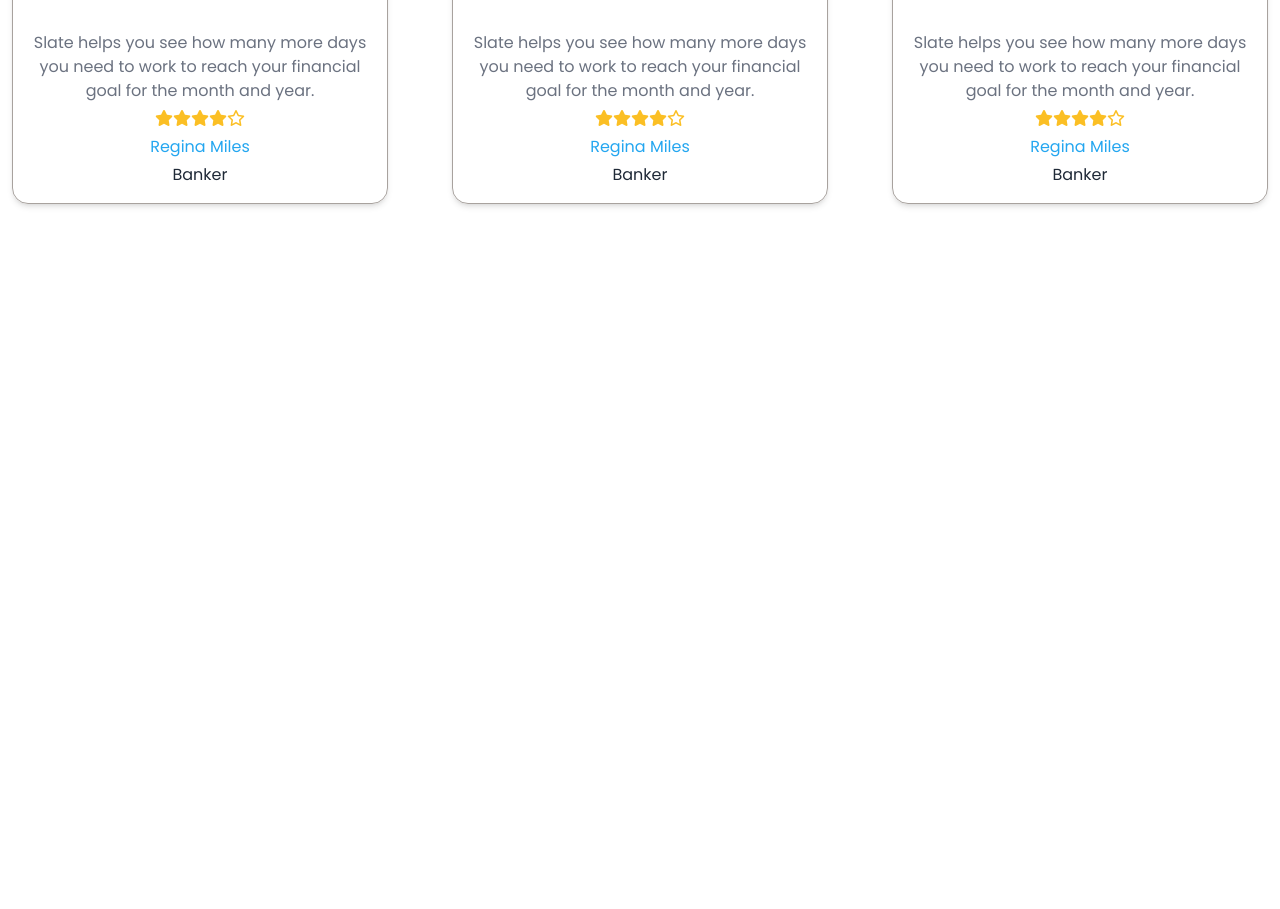
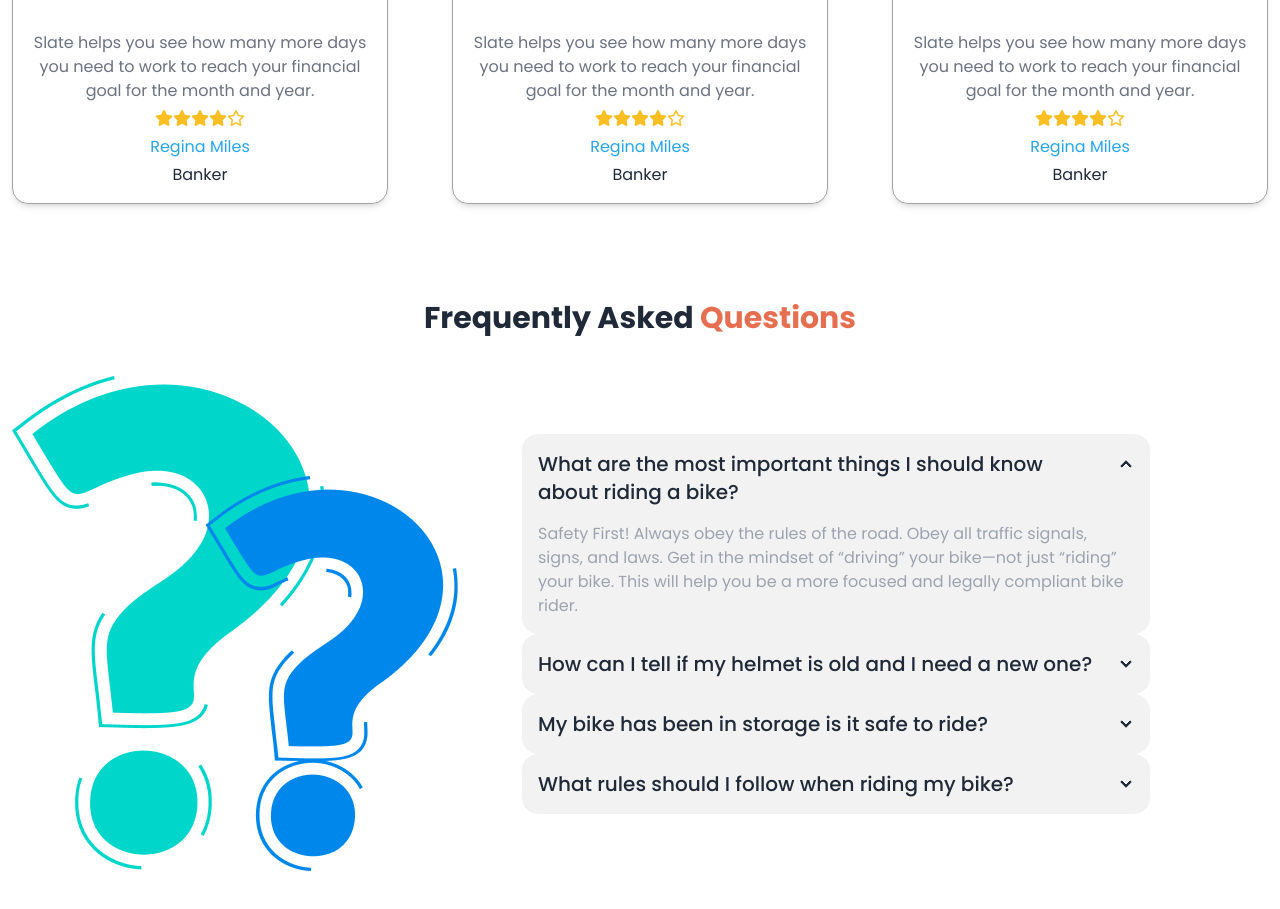
Before and after one commit to nazmulh6/biker-zone-daisyui, a plain HTML site: page index.html in a window 1280 px wide. Shown: the part 1926-2835 px from the top of the page. Before the commit the page ends 2226 px from the top, so only its background shows below. Drawn offline with nearby package versions, Linux system fonts and the light colour scheme.

Commit message:
faq section done

```diff
--- a/index.html
+++ b/index.html
@@ -194,6 +194,46 @@
                 </div>
              </div>
           </section>
+
+          <!-- FAQ section -->
+          <section class="md:container mx-auto my-24">
+            <h1 class="text-3xl font-bold mb-10 text-center">Frequently Asked  <span class="text-[#E76F51]">Questions</span></h1>
+            <!-- card -->
+             <div class="flex flex-col lg:flex-row gap-16 my-5 px-3 items-center l ">
+                <div><img src="images/others/faq.png" alt=""></div>
+                <div class="lg:w-1/2">
+                    <div class="collapse collapse-arrow bg-base-200">
+                    <input type="radio" name="my-accordion-2" checked="checked" />
+                    <div class="collapse-title text-xl font-medium">What are the most important things I should
+                        know about riding a bike?</div>
+                    <div class="text-gray-400 collapse-content">
+                      <p>Safety First! Always obey the rules of the road. Obey all traffic signals, signs, and laws. Get in the mindset of “driving” your bike—not just “riding” your bike. This will help you be a more focused and legally compliant bike rider. </p>
+                    </div>
+                  </div>
+                  <div class="collapse collapse-arrow bg-base-200">
+                    <input type="radio" name="my-accordion-2" />
+                    <div class="collapse-title text-xl font-medium">How can I tell if my helmet is old and I need a
+                        new one?</div>
+                    <div class="text-gray-400   collapse-content">
+                      <p>Please tell politely</p>
+                    </div>
+                  </div>
+                  <div class="collapse collapse-arrow bg-base-200">
+                    <input type="radio" name="my-accordion-2" />
+                    <div class="collapse-title text-xl font-medium">My bike has been in storage is it safe to ride?</div>
+                    <div class="collapse-content text-gray-400 ">
+                      <p>Yes! you can</p>
+                    </div>
+                  </div>
+                  <div class="collapse collapse-arrow bg-base-200">
+                    <input type="radio" name="my-accordion-2" />
+                    <div class="collapse-title text-xl font-medium">What rules should I follow when riding my bike?</div>
+                    <div class="collapse-content text-gray-400 ">
+                      <p>Please read the following instruction</p>
+                    </div>
+                  </div>
+             </div>
+          </section>
     </main>
     <!-- footer section -->
     <footer>
```
